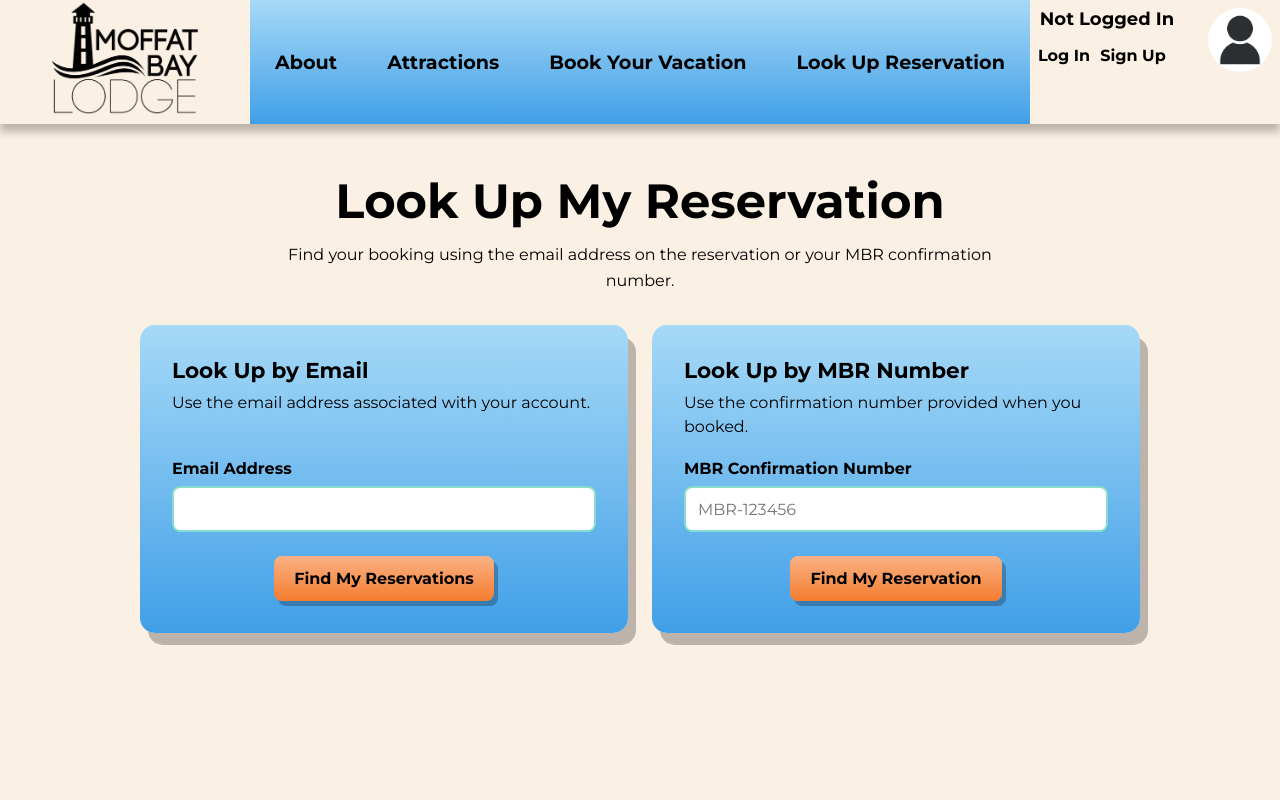
After one commit to falkreon/MoffatBay, a PHP site: page /lookup_reservation.php in a window 1280 px wide. The commit adds this page. Run offline with PHP 8.4, Linux system fonts and the light colour scheme.

Commit message:
add look up reservation page and update navbar

```diff
--- a/src/header.php
+++ b/src/header.php
@@ -23,22 +23,23 @@ declare(strict_types=1);
 		<a href="about_us.php">About</a>
 		<a href="attractions.php">Attractions</a>
 		<a href="reservation.php">Book Your Vacation</a>
+		<a href="lookup_reservation.php">Look Up Reservation</a>
 	</nav>
 
 	<div class="user">
 		<?php
-		$user = false;
+		$header_user = false;
 
 		if (isset($_SESSION['user_id'])) {
 			require_once('database_capability.php');
-			$db = new ReadCapability();
-			$user = $db->getUser((int) $_SESSION['user_id']);
-			unset($db);
+			$header_db = new ReadCapability();
+			$header_user = $header_db->getUser((int) $_SESSION['user_id']);
+			unset($header_db);
 
-			if ($user !== false) {
+			if ($header_user !== false) {
 		?>
 			<div class="user-left">
-				<div class="username"><?= $user->FirstName . ' ' . $user->LastName ?></div>
+				<div class="username"><?= $header_user->FirstName . ' ' . $header_user->LastName ?></div>
 
 				<div class="user-links">
 					<a href="logout.php">Log Out</a>
@@ -50,7 +51,7 @@ declare(strict_types=1);
 			}
 		}
 
-		if ($user === false) {
+		if ($header_user === false) {
 		?>
 			<div class="user-left">
 				<div class="username">Not Logged In</div>
--- /dev/null
+++ b/src/lookup_reservation.css
@@ -0,0 +1,198 @@
+/*
+ * CSD460: Capstone in Software Development
+ * Gold Team
+ *   Isaac Ellingson
+ *   Patrice Moracchini
+ *   Cannon Rivera
+ *   José Velázquez Sáenz
+ *
+ * 9/16/2026
+ *
+ * CSS specific to the public reservation lookup page.
+ */
+
+body {
+	min-height: 100vh;
+	background: var(--bg-color);
+	color: var(--text-color);
+}
+
+.lookup-main {
+	width: calc(100% - 2rem);
+	max-width: 1000px;
+	margin: 0 auto;
+	padding: 3rem 0 4rem;
+}
+
+.lookup-heading {
+	text-align: center;
+	margin-bottom: 2rem;
+}
+
+.lookup-heading h1 {
+	margin: 0 0 0.75rem;
+	font-size: clamp(2rem, 5vw, 3rem);
+}
+
+.lookup-heading p {
+	max-width: 720px;
+	margin: 0 auto;
+	line-height: 1.6;
+}
+
+.lookup-methods {
+	display: grid;
+	grid-template-columns: repeat(2, minmax(0, 1fr));
+	gap: 1.5rem;
+	align-items: stretch;
+}
+
+.lookup-card {
+	display: flex;
+	flex-direction: column;
+	padding: 2rem;
+	background: var(--accent-gradient);
+	border-radius: 15px;
+	box-shadow: 8px 12px rgba(0, 0, 0, 0.25);
+}
+
+.lookup-card h2 {
+	margin: 0 0 0.5rem;
+	font-size: 1.35rem;
+}
+
+.lookup-card p {
+	min-height: 3em;
+	margin: 0 0 1.25rem;
+	line-height: 1.5;
+}
+
+.lookup-card label {
+	margin-bottom: 0.5rem;
+	font-weight: 700;
+}
+
+.lookup-card input {
+	width: 100%;
+	min-height: 46px;
+	padding: 0.65rem 0.75rem;
+	border: 2px solid var(--secondary-accent-color);
+	border-radius: 8px;
+	background: #ffffff;
+	font: inherit;
+}
+
+.lookup-card input:focus {
+	outline: 3px solid rgba(245, 124, 47, 0.4);
+	border-color: var(--callout-color);
+}
+
+.lookup-card button {
+	align-self: center;
+	min-width: 210px;
+	margin-top: 1.5rem;
+	padding: 0.8rem 1.25rem;
+	border: 0;
+	border-radius: 8px;
+	background: var(--callout-gradient);
+	box-shadow: 4px 5px rgba(0, 0, 0, 0.25);
+	color: var(--text-color);
+	font: inherit;
+	font-weight: 700;
+	cursor: pointer;
+}
+
+.lookup-card button:hover,
+.lookup-card button:focus-visible {
+	filter: brightness(1.05);
+	transform: translateY(-1px);
+}
+
+.lookup-message {
+	max-width: 760px;
+	margin: 0 auto 1.5rem;
+	padding: 1rem 1.25rem;
+	border-radius: 8px;
+	text-align: center;
+	font-weight: 600;
+}
+
+.lookup-error {
+	background: #ffc0b4;
+	border: 2px solid #b63a22;
+}
+
+.lookup-results {
+	margin-top: 3.5rem;
+}
+
+.lookup-results > h2 {
+	margin: 0 0 1.5rem;
+	text-align: center;
+	font-size: clamp(1.6rem, 4vw, 2.25rem);
+}
+
+.reservation-card {
+	margin: 0 auto 2rem;
+	padding: 2rem;
+	background: var(--secondary-accent-gradient);
+	border-radius: 15px;
+	box-shadow: 8px 12px rgba(0, 0, 0, 0.25);
+}
+
+.reservation-card h3 {
+	margin: 0 0 1.5rem;
+	text-align: center;
+	font-size: 1.5rem;
+}
+
+.reservation-details {
+	display: grid;
+	grid-template-columns: repeat(2, minmax(0, 1fr));
+	gap: 1rem 2rem;
+	margin: 0;
+}
+
+.reservation-details div {
+	padding-bottom: 0.75rem;
+	border-bottom: 1px solid rgba(0, 0, 0, 0.25);
+}
+
+.reservation-details .full-row {
+	grid-column: 1 / -1;
+}
+
+.reservation-details dt {
+	margin-bottom: 0.25rem;
+	font-weight: 700;
+}
+
+.reservation-details dd {
+	margin: 0;
+	line-height: 1.5;
+	overflow-wrap: anywhere;
+}
+
+@media (max-width: 760px) {
+	.lookup-main {
+		padding-top: 2rem;
+	}
+
+	.lookup-methods,
+	.reservation-details {
+		grid-template-columns: 1fr;
+	}
+
+	.lookup-card,
+	.reservation-card {
+		padding: 1.5rem;
+	}
+
+	.lookup-card p {
+		min-height: auto;
+	}
+
+	.reservation-details .full-row {
+		grid-column: auto;
+	}
+}
--- /dev/null
+++ b/src/lookup_reservation.php
@@ -0,0 +1,192 @@
+<?php
+declare(strict_types=1);
+
+/**
+ * CSD460: Capstone in Software Development
+ * Moffat Bay Lodge
+ * Gold Team
+ *   Isaac Ellingson
+ *   Patrice Moracchini
+ *   Cannon Rivera
+ *   José Velázquez Sáenz
+ * 9/18/2026
+ *
+ * Public reservation lookup by customer email address or MBR confirmation number.
+ */
+
+session_start();
+require_once('database_capability.php');
+
+$searchMethod = '';
+$email = '';
+$confirmationNumber = '';
+$errorMessage = '';
+$reservations = [];
+$roomTypes = [];
+
+if ($_SERVER['REQUEST_METHOD'] === 'POST') {
+	$searchMethod = $_POST['search_method'] ?? '';
+
+	if ($searchMethod === 'email') {
+		$email = trim($_POST['email'] ?? '');
+
+		if (filter_var($email, FILTER_VALIDATE_EMAIL) === false) {
+			$errorMessage = 'Please enter a valid email address and try again.';
+		}
+	} elseif ($searchMethod === 'confirmation') {
+		$confirmationNumber = strtoupper(trim($_POST['confirmation_number'] ?? ''));
+
+		if (preg_match('/^MBR-[0-9]{6}$/', $confirmationNumber) !== 1) {
+			$errorMessage = 'Please enter a valid MBR number in the format MBR-123456 and try again.';
+		}
+	} else {
+		$errorMessage = 'Please choose a reservation lookup method and try again.';
+	}
+
+	if ($errorMessage === '') {
+		try {
+			$database = new ReadCapability();
+
+			if ($searchMethod === 'email') {
+				$reservations = $database->getReservationsByEmail($email);
+			} else {
+				$reservation = $database->getReservationByConfirmation($confirmationNumber);
+				$reservations = $reservation === false ? [] : [$reservation];
+			}
+
+			foreach ($reservations as $reservation) {
+				$roomTypes[(int) $reservation->RoomTypeId] =
+					$database->getRoomType((int) $reservation->RoomTypeId);
+			}
+
+			unset($database);
+
+			if (count($reservations) === 0) {
+				$errorMessage = 'We could not find a reservation with that information. Please check your entry and try again.';
+			}
+		} catch (Throwable $error) {
+			$errorMessage = 'We could not look up your reservation right now. Please try again.';
+		}
+	}
+}
+
+function escape(string $value): string {
+	return htmlspecialchars($value, ENT_QUOTES, 'UTF-8');
+}
+
+function formatReservationDate(string $date): string {
+	$parsedDate = DateTimeImmutable::createFromFormat('!Y-m-d', $date);
+	return $parsedDate === false ? escape($date) : $parsedDate->format('F j, Y');
+}
+
+function getNumberOfNights(string $checkIn, string $checkOut): int|string {
+	try {
+		$checkInDate = new DateTimeImmutable($checkIn);
+		$checkOutDate = new DateTimeImmutable($checkOut);
+		return (int) $checkInDate->diff($checkOutDate)->days;
+	} catch (Exception $error) {
+		return 'Unavailable';
+	}
+}
+?>
+<!DOCTYPE html>
+<html lang="en">
+<head>
+	<meta charset="utf-8">
+	<meta name="viewport" content="width=device-width, initial-scale=1.0">
+	<title>Moffat Bay Lodge - Look Up Reservation</title>
+	<link rel="preconnect" href="https://fonts.googleapis.com">
+	<link rel="preconnect" href="https://fonts.gstatic.com" crossorigin>
+	<link href="https://fonts.googleapis.com/css2?family=Montserrat:ital,wght@0,100..900;1,100..900&display=swap" rel="stylesheet">
+	<link rel="stylesheet" href="base.css">
+	<link rel="stylesheet" href="lookup_reservation.css">
+</head>
+<body>
+	<?php require 'header.php'; ?>
+
+	<main class="lookup-main">
+		<section class="lookup-heading" aria-labelledby="lookup-title">
+			<h1 id="lookup-title">Look Up My Reservation</h1>
+			<p>Find your booking using the email address on the reservation or your MBR confirmation number.</p>
+		</section>
+
+		<?php if ($errorMessage !== '') { ?>
+			<div class="lookup-message lookup-error" role="alert">
+				<?= escape($errorMessage) ?>
+			</div>
+		<?php } ?>
+
+		<section class="lookup-methods" aria-label="Reservation lookup methods">
+			<form class="lookup-card" method="post" action="lookup_reservation.php">
+				<input type="hidden" name="search_method" value="email">
+				<h2>Look Up by Email</h2>
+				<p>Use the email address associated with your account.</p>
+
+				<label for="email">Email Address</label>
+				<input
+					type="email"
+					name="email"
+					id="email"
+					value="<?= escape($email) ?>"
+					autocomplete="email"
+					maxlength="100"
+					required>
+
+				<button type="submit">Find My Reservations</button>
+			</form>
+
+			<form class="lookup-card" method="post" action="lookup_reservation.php">
+				<input type="hidden" name="search_method" value="confirmation">
+				<h2>Look Up by MBR Number</h2>
+				<p>Use the confirmation number provided when you booked.</p>
+
+				<label for="confirmation_number">MBR Confirmation Number</label>
+				<input
+					type="text"
+					name="confirmation_number"
+					id="confirmation_number"
+					value="<?= escape($confirmationNumber) ?>"
+					placeholder="MBR-123456"
+					pattern="[Mm][Bb][Rr]-[0-9]{6}"
+					title="Enter MBR followed by a hyphen and six digits, such as MBR-123456."
+					maxlength="10"
+					required>
+
+				<button type="submit">Find My Reservation</button>
+			</form>
+		</section>
+
+		<?php if (count($reservations) > 0) { ?>
+			<section class="lookup-results" aria-labelledby="results-title">
+				<h2 id="results-title">
+					<?= count($reservations) === 1 ? 'Reservation Found' : 'Reservations Found' ?>
+				</h2>
+
+				<?php foreach ($reservations as $reservation) {
+					$roomType = $roomTypes[(int) $reservation->RoomTypeId] ?? false;
+					$roomName = $roomType === false ? 'Unavailable' : (string) $roomType->Name;
+					$nightlyRate = $roomType === false
+						? 'Unavailable'
+						: '$' . number_format((float) $roomType->NightlyRate, 2);
+					$specialRequests = trim((string) ($reservation->SpecialRequests ?? ''));
+				?>
+					<article class="reservation-card">
+						<h3><?= escape((string) $reservation->ConfirmationNumber) ?></h3>
+
+						<dl class="reservation-details">
+							<div><dt>Room Type</dt><dd><?= escape($roomName) ?></dd></div>
+							<div><dt>Rate per Night</dt><dd><?= escape($nightlyRate) ?></dd></div>
+							<div><dt>Check-in Date</dt><dd><?= formatReservationDate((string) $reservation->CheckIn) ?></dd></div>
+							<div><dt>Check-out Date</dt><dd><?= formatReservationDate((string) $reservation->CheckOut) ?></dd></div>
+							<div><dt>Number of Nights</dt><dd><?= escape((string) getNumberOfNights((string) $reservation->CheckIn, (string) $reservation->CheckOut)) ?></dd></div>
+							<div><dt>Number of Guests</dt><dd><?= escape((string) $reservation->GuestCount) ?></dd></div>
+							<div><dt>Total Cost</dt><dd>$<?= number_format((float) $reservation->QuotedPrice, 2) ?></dd></div>
+							<div class="full-row"><dt>Special Requests</dt><dd><?= $specialRequests === '' ? 'None' : nl2br(escape($specialRequests)) ?></dd></div>
+						</dl>
+					</article>
+				<?php } ?>
+			</section>
+		<?php } ?>
+	</main>
+</body>
+</html>
```
